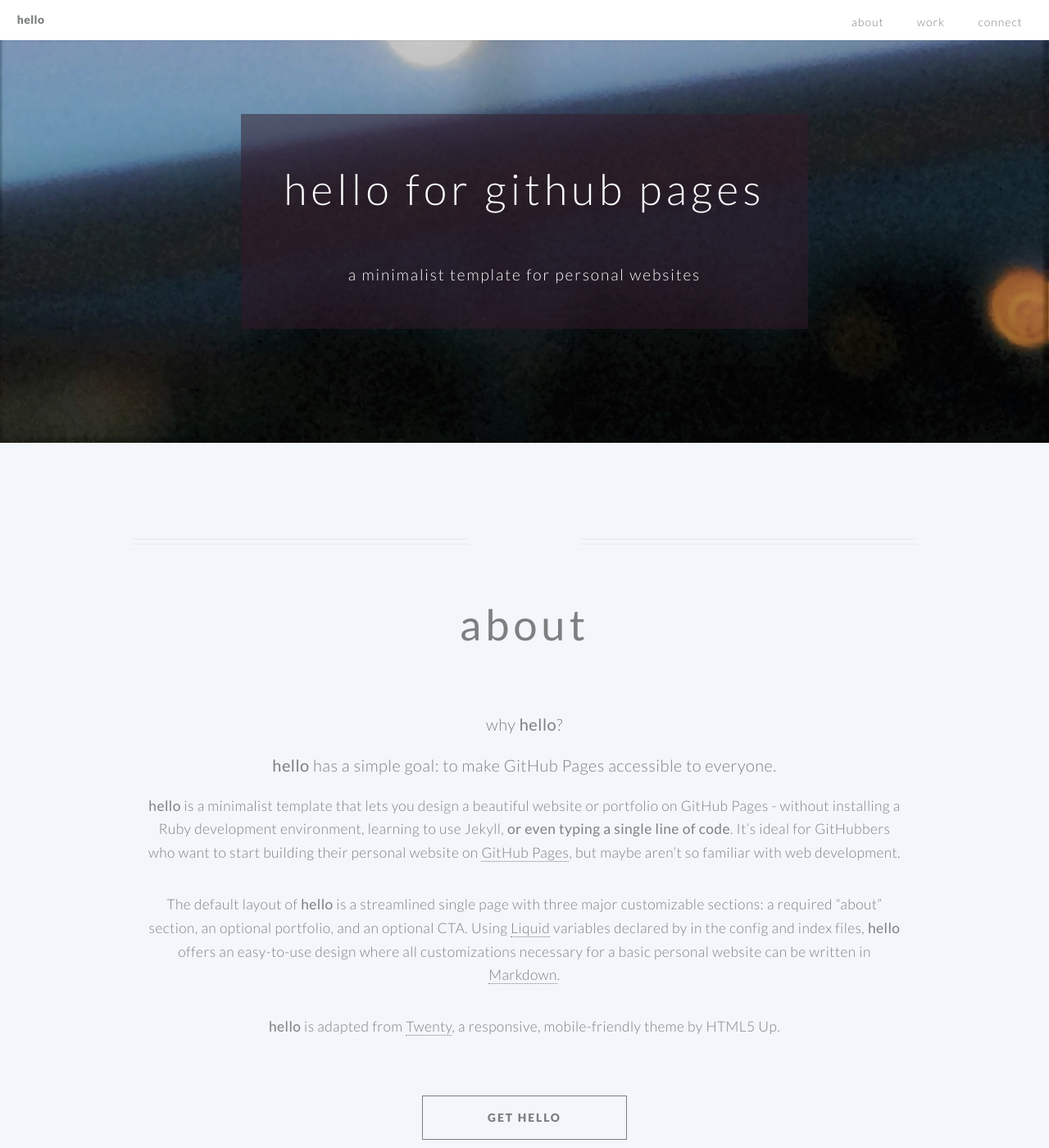
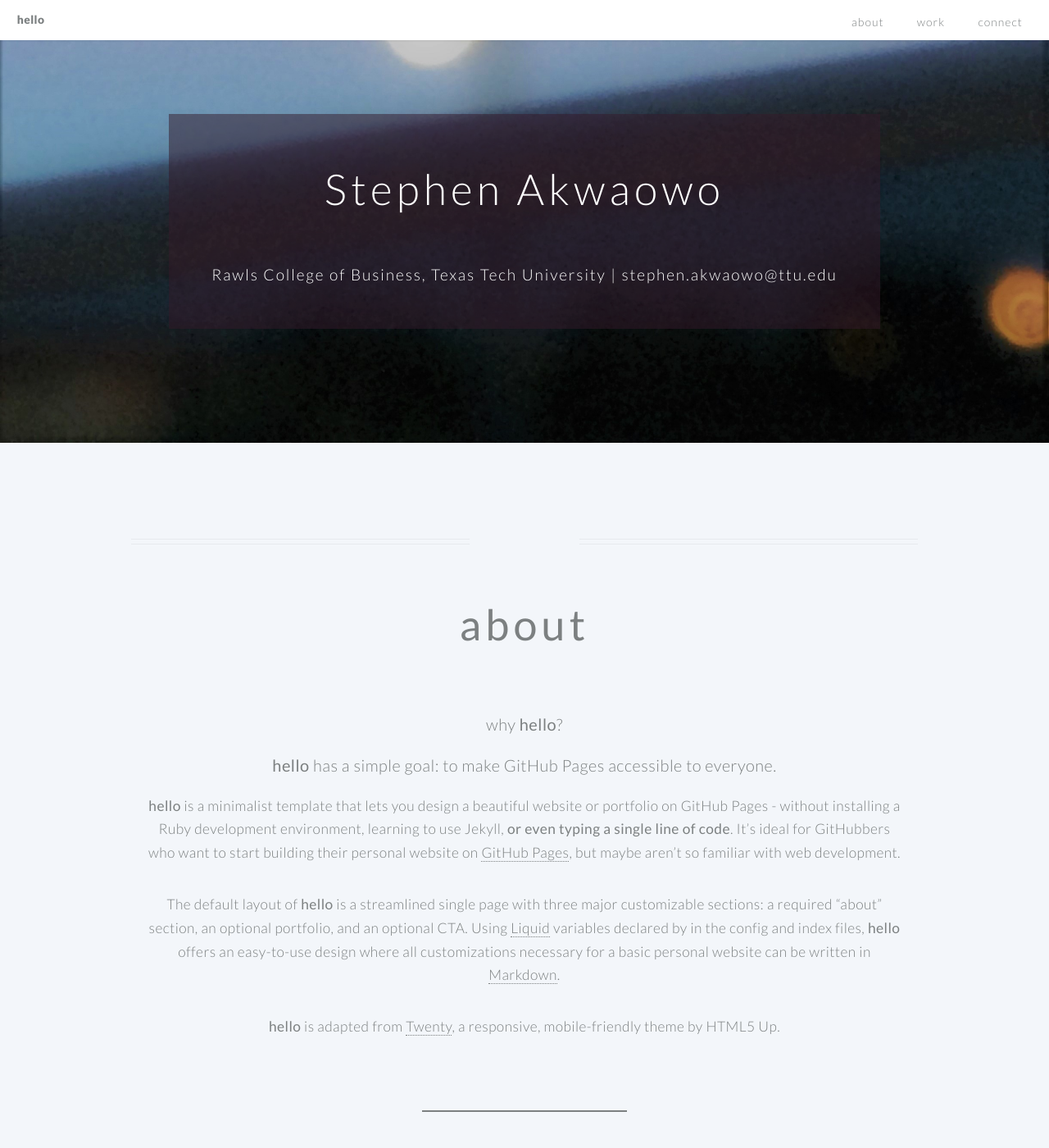
Before and after one commit to stephenakwaowo/stephenakwaowo.github.io, a Jekyll site: the page built from index.md, in a window 1280 px wide and 1400 px high. Shown: the whole window at 82% size. Built offline with Jekyll 4.4.1, drawn with Linux system fonts in a browser that asks for light colours.

Commit message:
Update index.md

```diff
--- a/index.md
+++ b/index.md
@@ -4,8 +4,8 @@ layout: hello-default
 # using Markdown language, you can customize the following variables!
 
 # these variables are required -------------------------------
-banner_title: hello for github pages
-banner_subtitle: a minimalist template for personal websites
+banner_title: Stephen Akwaowo
+banner_subtitle: Rawls College of Business, Texas Tech University | stephen.akwaowo@ttu.edu
 background_image: /images/background.jpeg
 
 # all of the following variables are optional -----------------
@@ -15,15 +15,15 @@ page_url: /hello # only include this variable if you aren't building the page to
 favicon: /assets/ico/favicon.ico
 
 # social media
-twitter_username: notsaragong # # your twitter handle
-github_username:  saragong # your github username
-linkedin: saragong # the part after ("https://www.linkedin.com/in/...")
+twitter_username: stephenakwaowo # # your twitter handle
+github_username:  stephenakwaowo # your github username
+linkedin: stephen-akwaowo-16603a178/ # the part after ("https://www.linkedin.com/in/...")
 # facebook_username: <-- your facebook username (the part after "https://www.facebook.com/...")
 # google_analytics: <-- your google analytics Tracking ID
 
 # By declaring these variables, you can include a button that links to an external website or to media.
-about_button: https://github.com/saragong/hello # the link
-about_button_label: get hello # the label on the button
+about_button: https://github.com/stephenakwaowo # the link
+about_button_label: # the label on the button
 
 # optional portfolio section ------------------------------------------
 
```
